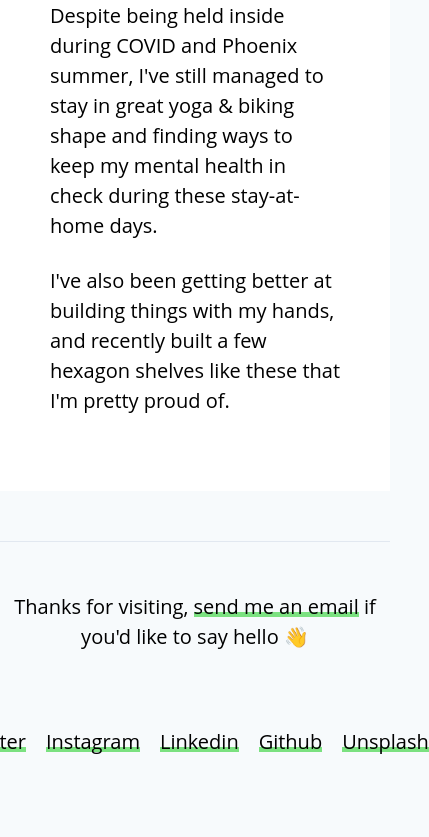
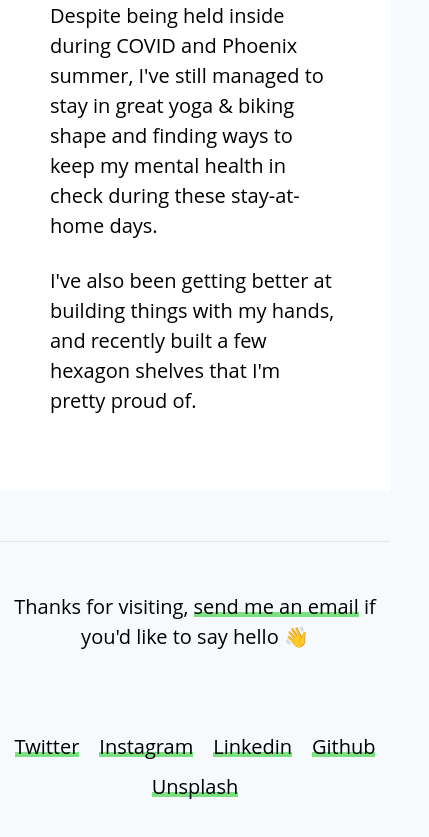
Before and after one commit to kylecesmat/kylecesmat.com, a Next.js app: page /currently in a window 390 px wide. Shown: the part 2025-2862 px from the top of the page, 429 px wide, since content can reach past the window. Before the commit the page ends 2832 px from the top, so only its background shows below. Built offline with nearby package versions, Linux system fonts and the light colour scheme.

Commit message:
wip responsive images, some mobile fixes

```diff
--- a/components/footer/footer.tsx
+++ b/components/footer/footer.tsx
@@ -6,28 +6,28 @@ const Footer = () => (
         Thanks for visiting, <a href="mailto:kylecesmat@gmail.com">send me an email</a> if you'd
         like to say hello 👋
       </p>
-      <menu className="flex justify-center p-0 m-0 list-none">
-        <li className="mx-2">
+      <menu className="flex flex-wrap justify-center p-0 m-0 list-none">
+        <li className="mx-2 my-1">
           <a target="_blank noopener noreferrer" href="https://twitter.com/kylecesmat">
             Twitter
           </a>
         </li>
-        <li className="mx-2">
+        <li className="mx-2 my-1">
           <a target="_blank noopener noreferrer" href="https://www.instagram.com/kylecesmat">
             Instagram
           </a>
         </li>
-        <li className="mx-2">
+        <li className="mx-2 my-1">
           <a target="_blank noopener noreferrer" href="https://www.linkedin.com/in/kylecesmat">
             Linkedin
           </a>
         </li>
-        <li className="mx-2">
+        <li className="mx-2 my-1">
           <a target="_blank noopener noreferrer" href="https://github.com/kylecesmat">
             Github
           </a>
         </li>
-        <li className="mx-2">
+        <li className="mx-2 my-1">
           <a target="_blank noopener noreferrer" href="https://unsplash.com/@kylecesmat">
             Unsplash
           </a>
--- a/package.json
+++ b/package.json
@@ -17,10 +17,14 @@
   "devDependencies": {
     "@types/node": "^14.0.27",
     "@types/react": "^16.9.45",
+    "imagemin-mozjpeg": "^9.0.0",
+    "imagemin-optipng": "^8.0.0",
     "next-compose-plugins": "^2.2.0",
     "next-optimized-images": "^2.6.2",
     "postcss-flexbugs-fixes": "4.2.1",
     "postcss-preset-env": "^6.7.0",
+    "responsive-loader": "^2.0.0",
+    "sharp": "^0.25.4",
     "stylelint-config-recommended": "^3.0.0",
     "tailwindcss": "^1.6.0",
     "typescript": "^3.9.7"
--- a/routes/currently/currently.tsx
+++ b/routes/currently/currently.tsx
@@ -54,7 +54,7 @@ const Currently = () => (
       </p>
       <p>
         I've also been getting better at building things with my hands, and recently built a few
-        hexagon shelves like these that I'm pretty proud of.
+        hexagon shelves that I'm pretty proud of.
       </p>
     </section>
   </Page>
--- a/routes/home/home.tsx
+++ b/routes/home/home.tsx
@@ -79,7 +79,7 @@ const Home = () => (
     </Head>
     <section className="p-5">
       <div className="py-20">
-        <h1 className="text-6xl font-semibold">Kyle Cesmat</h1>
+        <h1 className="text-4xl sm:text-5xl font-semibold">Kyle Cesmat</h1>
         <div className="text-2xl mb-2">Software Engineer</div>
         <div className="text-lg font-normal italic text-gray-700">
           I lead teams and build experiences for the modern web.
```
Also changed, not shown: 1 other file (tests, documents, lock files or other folders).
